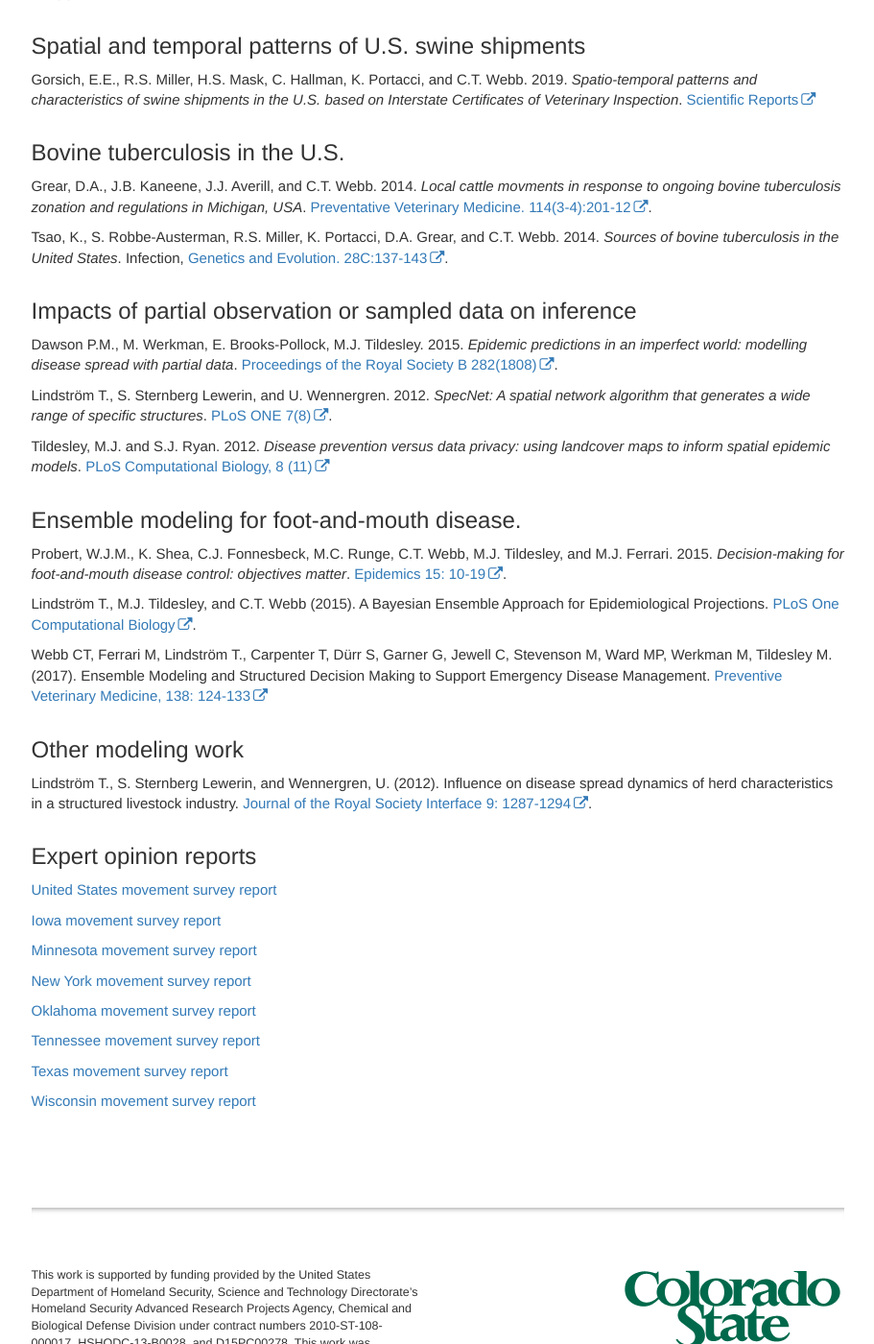
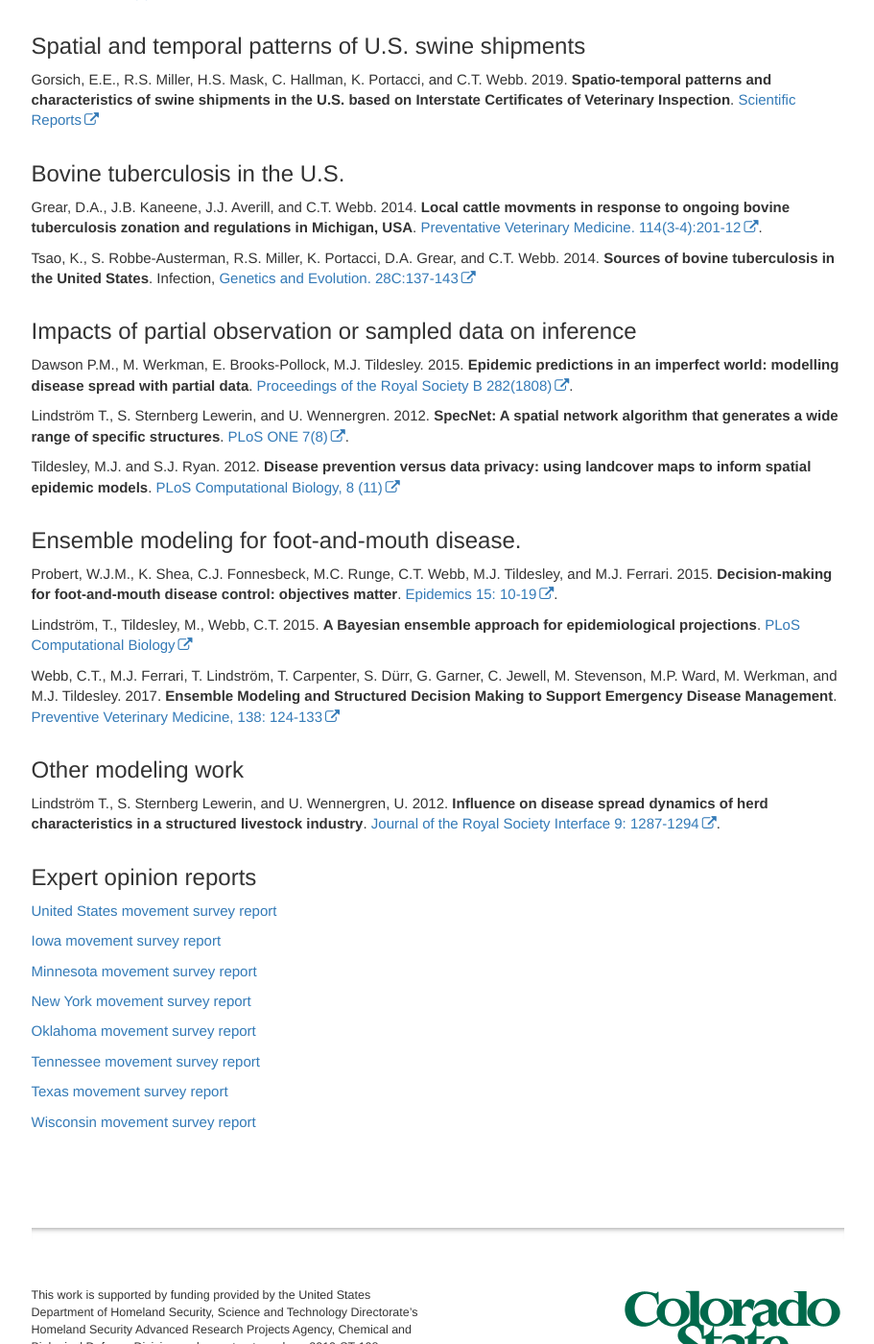
Before and after one commit to webblabb/usammusdos, a Jekyll site: the page built from pages/data.md, in a window 1280 px wide and 1400 px high, scrolled down 517 px. Shown: the whole window at 96% size, without its empty margins (330-1241 px from the left). Built offline with Jekyll 4.4.1, drawn with Linux system fonts in a browser that asks for light colours; nearby versions of some CDN libraries; comment, search, counter and statistics services are not loaded.

Commit message:
Update data.md

```diff
--- a/pages/data.md
+++ b/pages/data.md
@@ -13,43 +13,43 @@ toc: false
 
 ## Spatial and temporal patterns of U.S. cattle shipments
 
-Buhnerkempe, M.G., D.A. Grear, K. Portacci, R.S. Miller, J. Lombard, and C.T. Webb. 2013. *A national-scale picture of U.S. cattle movements obtained from Interstate Certificate of Veterinary Inspection data*. [Prev. Vet. Med.112: 318-329](https://doi.org/10.1016/j.prevetmed.2013.08.002)
+Buhnerkempe, M.G., D.A. Grear, K. Portacci, R.S. Miller, J. Lombard, and C.T. Webb. 2013. **A national-scale picture of U.S. cattle movements obtained from Interstate Certificate of Veterinary Inspection data**. [Prev. Vet. Med.112: 318-329](https://doi.org/10.1016/j.prevetmed.2013.08.002)
 
-Gorsich, E., A.D. Luis, M.G. Buhnerkempe, D.A. Grear, K. Portacci, R.S. Miller, and C.T. Webb. 2016. *Mapping U.S. cattle shipment networks: spatial and temporal patterns of trade communities from 2009 to 2011*. [Preventive Veterinary Medicine, 134: 82-91](https://doi.org/10.1016/j.prevetmed.2016.09.023).
+Gorsich, E., A.D. Luis, M.G. Buhnerkempe, D.A. Grear, K. Portacci, R.S. Miller, and C.T. Webb. 2016. **Mapping U.S. cattle shipment networks: spatial and temporal patterns of trade communities from 2009 to 2011**. [Preventive Veterinary Medicine, 134: 82-91](https://doi.org/10.1016/j.prevetmed.2016.09.023).
 
-Gorsich, E. C.D. McKee, D.A. Grear, R.S. Miller, K. Portacci, T. Lindström, C.T. Webb. 2017. *Model-guided suggestions for targeted surveillance based on cattle shipments in the U.S.*. [Preventive Veterinary Medicine, 150: 52-59](https://doi.org/10.1016/j.prevetmed.2017.12.004).
+Gorsich, E. C.D. McKee, D.A. Grear, R.S. Miller, K. Portacci, T. Lindström, C.T. Webb. 2017. **Model-guided suggestions for targeted surveillance based on cattle shipments in the U.S.**. [Preventive Veterinary Medicine, 150: 52-59](https://doi.org/10.1016/j.prevetmed.2017.12.004).
 
-Portacci, K, R.S. Miller, P.D. Riggs, M.G. Buhnerkempe, and L.M. Abrahamsen. 2013. *Assessment of paper interstate certificates of veterinary inspection used to support disease tracing in cattle*. [Journal of the American Veterinary Association 243(4): 555-560](https://doi.org/10.2460/javma.243.4.555).
+Portacci, K, R.S. Miller, P.D. Riggs, M.G. Buhnerkempe, and L.M. Abrahamsen. 2013. **Assessment of paper interstate certificates of veterinary inspection used to support disease tracing in cattle**. [Journal of the American Veterinary Association 243(4): 555-560](https://doi.org/10.2460/javma.243.4.555).
 
 ## Spatial and temporal patterns of U.S. swine shipments
 
-Gorsich, E.E., R.S. Miller, H.S. Mask, C. Hallman, K. Portacci, and C.T. Webb. 2019. *Spatio-temporal patterns and characteristics of swine shipments in the U.S. based on Interstate Certificates of Veterinary Inspection*. [Scientific Reports](https://doi.org/10.1038/s41598-019-40556-z)
+Gorsich, E.E., R.S. Miller, H.S. Mask, C. Hallman, K. Portacci, and C.T. Webb. 2019. **Spatio-temporal patterns and characteristics of swine shipments in the U.S. based on Interstate Certificates of Veterinary Inspection**. [Scientific Reports](https://doi.org/10.1038/s41598-019-40556-z)
 
 ## Bovine tuberculosis in the U.S.
 
-Grear, D.A., J.B. Kaneene, J.J. Averill, and C.T. Webb. 2014. *Local cattle movments in response to ongoing bovine tuberculosis zonation and regulations in Michigan, USA*. [Preventative Veterinary Medicine. 114(3-4):201-12](https://doi.org/10.1016/j.prevetmed.2014.03.008).
+Grear, D.A., J.B. Kaneene, J.J. Averill, and C.T. Webb. 2014. **Local cattle movments in response to ongoing bovine tuberculosis zonation and regulations in Michigan, USA**. [Preventative Veterinary Medicine. 114(3-4):201-12](https://doi.org/10.1016/j.prevetmed.2014.03.008).
 
-Tsao, K., S. Robbe-Austerman, R.S. Miller, K. Portacci, D.A. Grear, and C.T. Webb. 2014. *Sources of bovine tuberculosis in the United States*. Infection, [Genetics and Evolution. 28C:137-143](https://doi.org/10.1016/j.meegid.2014.09.025).
+Tsao, K., S. Robbe-Austerman, R.S. Miller, K. Portacci, D.A. Grear, and C.T. Webb. 2014. **Sources of bovine tuberculosis in the United States**. Infection, [Genetics and Evolution. 28C:137-143](https://doi.org/10.1016/j.meegid.2014.09.025)
 
 ## Impacts of partial observation or sampled data on inference
 
-Dawson P.M., M. Werkman, E. Brooks-Pollock, M.J. Tildesley. 2015. *Epidemic predictions in an imperfect world: modelling disease spread with partial data*. [Proceedings of the Royal Society B 282(1808)](https://doi.org/10.1098/rspb.2015.0205).
+Dawson P.M., M. Werkman, E. Brooks-Pollock, M.J. Tildesley. 2015. **Epidemic predictions in an imperfect world: modelling disease spread with partial data**. [Proceedings of the Royal Society B 282(1808)](https://doi.org/10.1098/rspb.2015.0205).
 
-Lindström T., S. Sternberg Lewerin, and U. Wennergren. 2012. *SpecNet: A spatial network algorithm that generates a wide range of specific structures*. [PLoS ONE 7(8)](https://doi.org/10.1371/journal.pone.0042679).
+Lindström T., S. Sternberg Lewerin, and U. Wennergren. 2012. **SpecNet: A spatial network algorithm that generates a wide range of specific structures**. [PLoS ONE 7(8)](https://doi.org/10.1371/journal.pone.0042679).
 
-Tildesley, M.J. and S.J. Ryan. 2012. *Disease prevention versus data privacy: using landcover maps to inform spatial epidemic models*. [PLoS Computational Biology, 8 (11)](https://doi.org/10.1371/journal.pcbi.1002723)
+Tildesley, M.J. and S.J. Ryan. 2012. **Disease prevention versus data privacy: using landcover maps to inform spatial epidemic models**. [PLoS Computational Biology, 8 (11)](https://doi.org/10.1371/journal.pcbi.1002723)
 
 ## Ensemble modeling for foot-and-mouth disease.
 
-Probert, W.J.M., K. Shea, C.J. Fonnesbeck, M.C. Runge, C.T. Webb, M.J. Tildesley, and M.J. Ferrari. 2015. *Decision-making for foot-and-mouth disease control: objectives matter*. [Epidemics 15: 10-19](https://doi.org/10.1016/j.epidem.2015.11.002).
+Probert, W.J.M., K. Shea, C.J. Fonnesbeck, M.C. Runge, C.T. Webb, M.J. Tildesley, and M.J. Ferrari. 2015. **Decision-making for foot-and-mouth disease control: objectives matter**. [Epidemics 15: 10-19](https://doi.org/10.1016/j.epidem.2015.11.002).
 
-Lindström T., M.J. Tildesley, and C.T. Webb (2015). A Bayesian Ensemble Approach for Epidemiological Projections. [PLoS One Computational Biology](https://doi.org/10.1371/journal.pcbi.1004187).
+Lindström, T., Tildesley, M., Webb, C.T. 2015. **A Bayesian ensemble approach for epidemiological projections**. [PLoS Computational Biology](https://doi.org/10.1371/journal.pcbi.1004187)
 
-Webb CT, Ferrari M, Lindström T., Carpenter T, Dürr S, Garner G, Jewell C, Stevenson M, Ward MP, Werkman M, Tildesley M. (2017). Ensemble Modeling and Structured Decision Making to Support Emergency Disease Management. [Preventive Veterinary Medicine, 138: 124-133](https://doi.org/10.1016/j.prevetmed.2017.01.003)
+Webb, C.T., M.J. Ferrari, T. Lindström, T. Carpenter, S. Dürr, G. Garner, C. Jewell, M. Stevenson, M.P. Ward, M. Werkman, and M.J. Tildesley. 2017. **Ensemble Modeling and Structured Decision Making to Support Emergency Disease Management**. [Preventive Veterinary Medicine, 138: 124-133](https://doi.org/10.1016/j.prevetmed.2017.01.003)
 
 ## Other modeling work
 
-Lindström T., S. Sternberg Lewerin, and Wennergren, U. (2012). Influence on disease spread dynamics of herd characteristics in a structured livestock industry. [Journal of the Royal Society Interface 9: 1287-1294](https://doi.org/10.1098/rsif.2011.0625).
+Lindström T., S. Sternberg Lewerin, and U. Wennergren, U. 2012. **Influence on disease spread dynamics of herd characteristics in a structured livestock industry**. [Journal of the Royal Society Interface 9: 1287-1294](https://doi.org/10.1098/rsif.2011.0625).
 
 ## Expert opinion reports
 
```
